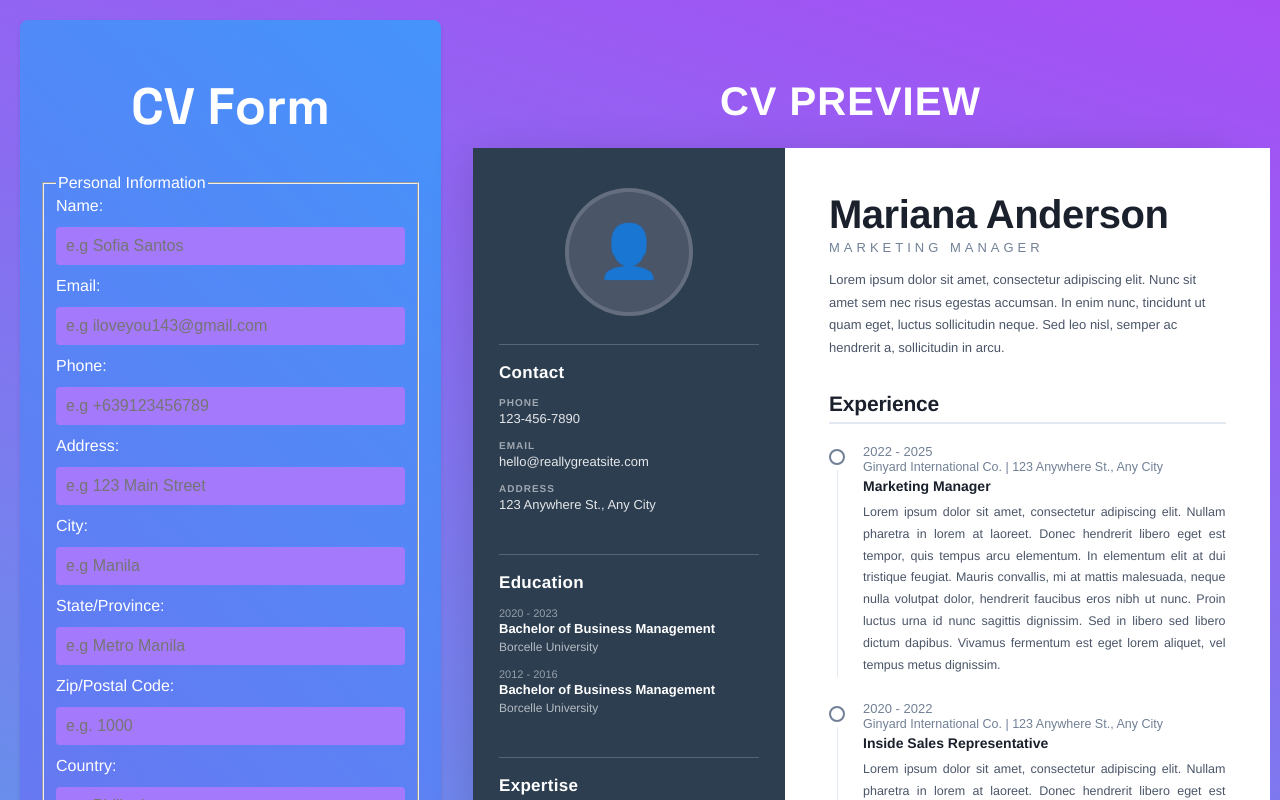
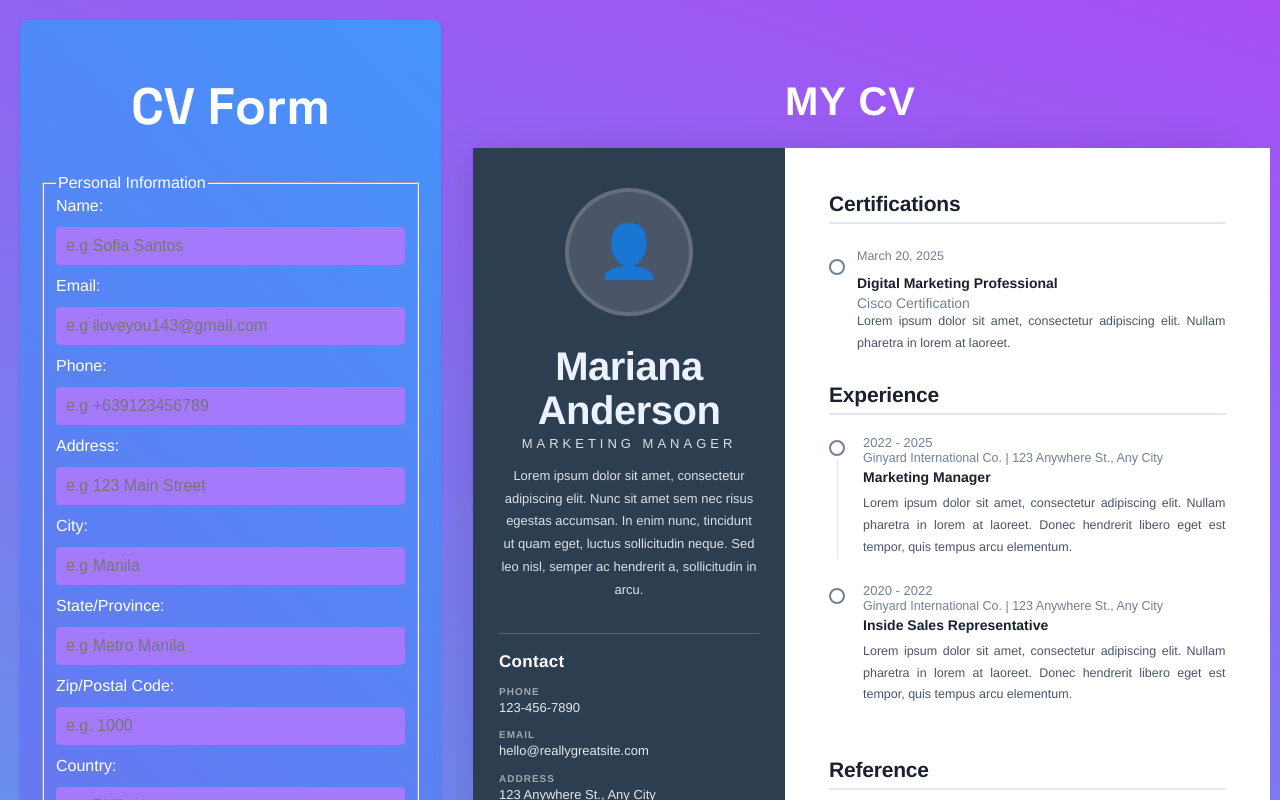
Before and after one commit to rayx3000/cv-application, a React (Vite) app: page / in a window 1280 px wide. Shown: the top 800 px of the page. Built offline with nearby package versions, Linux system fonts and the light colour scheme.

Commit message:
add certification section in cv

```diff
--- a/src/components/CV/CV.css
+++ b/src/components/CV/CV.css
@@ -33,6 +33,38 @@
   flex-direction: column;
   gap: 28px;
 }
+
+/* Header */
+.cv-header {
+  margin-bottom: 4px;
+  text-align: center;
+}
+
+.cv-name {
+  font-size: 40px;
+  font-weight: 900;
+  color: #ecf2ff;
+  margin: 0 0 4px 0;
+  line-height: 1.1;
+  letter-spacing: -0.5px;
+}
+
+.cv-job-title {
+  font-size: 13px;
+  color: #dde0e6;
+  letter-spacing: 4px;
+  font-family: Arial, sans-serif;
+  text-transform: uppercase;
+  margin: 0 0 14px 0;
+}
+
+.cv-summary {
+  font-size: 13px;
+  color: #dde0e6;
+  line-height: 1.75;
+  margin: 0;
+}
+
 
 /* Avatar */
 .cv-avatar {
@@ -146,36 +178,6 @@
   gap: 28px;
 }
 
-/* Header */
-.cv-header {
-  margin-bottom: 4px;
-}
-
-.cv-name {
-  font-size: 40px;
-  font-weight: 900;
-  color: #1a202c;
-  margin: 0 0 4px 0;
-  line-height: 1.1;
-  letter-spacing: -0.5px;
-}
-
-.cv-job-title {
-  font-size: 13px;
-  color: #718096;
-  letter-spacing: 4px;
-  font-family: Arial, sans-serif;
-  text-transform: uppercase;
-  margin: 0 0 14px 0;
-}
-
-.cv-summary {
-  font-size: 13px;
-  color: #4a5568;
-  line-height: 1.75;
-  margin: 0;
-}
-
 /* Sections */
 .cv-section {
   display: flex;
@@ -195,6 +197,61 @@
   background-color: #e2e8f0;
   margin-bottom: 20px;
 }
+
+/* Certifications */
+
+.cv-cert-item {
+  display: flex;
+  gap: 12px;
+}
+
+.cv-cert-timeline {
+  display: flex;
+  flex-direction: column;
+  align-items: center;
+  padding-top: 15px;
+}
+
+.cv-cert-dot {
+  width: 12px;
+  height: 12px;
+  border-radius: 50%;
+  border: 2px solid #718096;
+  background-color: #fff;
+  flex-shrink: 0;
+}
+
+.cv-cert-date {
+  font-size: 12.5px;
+  color: #718096;
+  margin-top: 5px;
+}
+
+.cv-cert-content{
+  flex: 1;
+}
+
+.cv-cert-name {
+  font-size: 14px;
+  font-weight: 800;
+  color: #1a202c;
+  margin: 0 0 4px 0;
+}
+
+.cv-cert-company{
+  font-size: 14px;
+  color: #718096;
+  margin: 0;
+}
+
+.cv-cert-desc {
+  font-size: 12.5px;
+  color: #4a5568;
+  line-height: 1.75;
+  margin: 0;
+  text-align: justify;
+}
+
 
 /* Experience */
 .cv-exp-item {
--- a/src/components/CV/CV.jsx
+++ b/src/components/CV/CV.jsx
@@ -1,5 +1,5 @@
-import React from 'react'
-import './CV.css'
+import React from 'react';
+import './CV.css';
 
 const resumeData = {
   name: "Mariana Anderson",
@@ -25,27 +25,29 @@ const resumeData = {
   ],
   expertise: ["UI/UX", "Visual Design", "Wireframes", "Storyboards", "User Flows", "Process Flows"],
   languages: ["English", "Spanish"],
+  // Updated certifications to include the new structure
+  certifications: [
+    {
+      date: "March 20, 2025",
+      name: "Digital Marketing Professional",
+      company: "Cisco Certification",
+      desc: "Lorem ipsum dolor sit amet, consectetur adipiscing elit. Nullam pharetra in lorem at laoreet."
+    }
+  ],
   experience: [
     {
       years: "2022 - 2025",
       company: "Ginyard International Co. | 123 Anywhere St., Any City",
       role: "Marketing Manager",
       description:
-        "Lorem ipsum dolor sit amet, consectetur adipiscing elit. Nullam pharetra in lorem at laoreet. Donec hendrerit libero eget est tempor, quis tempus arcu elementum. In elementum elit at dui tristique feugiat. Mauris convallis, mi at mattis malesuada, neque nulla volutpat dolor, hendrerit faucibus eros nibh ut nunc. Proin luctus urna id nunc sagittis dignissim. Sed in libero sed libero dictum dapibus. Vivamus fermentum est eget lorem aliquet, vel tempus metus dignissim.",
+        "Lorem ipsum dolor sit amet, consectetur adipiscing elit. Nullam pharetra in lorem at laoreet. Donec hendrerit libero eget est tempor, quis tempus arcu elementum.",
     },
     {
       years: "2020 - 2022",
       company: "Ginyard International Co. | 123 Anywhere St., Any City",
       role: "Inside Sales Representative",
       description:
-        "Lorem ipsum dolor sit amet, consectetur adipiscing elit. Nullam pharetra in lorem at laoreet. Donec hendrerit libero eget est tempor, quis tempus arcu elementum. In elementum elit at dui tristique feugiat. Mauris convallis, mi at mattis malesuada, neque nulla volutpat dolor, hendrerit faucibus eros nibh ut nunc. Proin luctus urna id nunc sagittis dignissim. Sed in libero sed libero dictum dapibus. Vivamus fermentum est eget lorem aliquet, vel tempus metus dignissim.",
-    },
-    {
-      years: "2018 - 2020",
-      company: "Ginyard International Co. | 123 Anywhere St., Any City",
-      role: "Inside Sales Representative",
-      description:
-        "Lorem ipsum dolor sit amet, consectetur adipiscing elit. Nullam pharetra in lorem at laoreet. Donec hendrerit libero eget est tempor, quis tempus arcu elementum. In elementum elit at dui tristique feugiat. Mauris convallis, mi at mattis malesuada, neque nulla volutpat dolor, hendrerit faucibus eros nibh ut nunc. Proin luctus urna id nunc sagittis dignissim. Sed in libero sed libero dictum dapibus. Vivamus fermentum est eget lorem aliquet, vel tempus metus dignissim.",
+        "Lorem ipsum dolor sit amet, consectetur adipiscing elit. Nullam pharetra in lorem at laoreet. Donec hendrerit libero eget est tempor, quis tempus arcu elementum.",
     },
   ],
   references: [
@@ -62,18 +64,24 @@ const resumeData = {
       email: "hello@reallygreatsite.com",
     },
   ],
-}
+};
 
 const CV = () => {
   return (
     <div className="cv-container">
-      <h1>CV Preview</h1>
+      <h1>My CV</h1>
       <div className="cv-content">
 
         {/* LEFT SIDEBAR */}
         <div className="cv-sidebar">
           <div className="cv-avatar">
             <span>👤</span>
+          </div>
+
+          <div className="cv-header">
+            <h2 className="cv-name">{resumeData.name}</h2>
+            <p className="cv-job-title">{resumeData.title}</p>
+            <p className="cv-summary">{resumeData.summary}</p>
           </div>
 
           <div className="cv-side-section">
@@ -117,12 +125,31 @@ const CV = () => {
 
         {/* RIGHT MAIN CONTENT */}
         <div className="cv-main">
-          <div className="cv-header">
-            <h2 className="cv-name">{resumeData.name}</h2>
-            <p className="cv-job-title">{resumeData.title}</p>
-            <p className="cv-summary">{resumeData.summary}</p>
+
+          {/* Certifications Section */}
+          <div className="cv-section">
+            <h3 className="cv-section-title">Certifications</h3>
+            <div className="cv-section-divider" />
+            <div className="cv-cert-grid">
+              {/* FIXED: Wrapped in .map() so 'i' is defined */}
+              {resumeData.certifications.map((cert, i) => (
+                <div key={i} className='cv-cert-item'>
+                  <div className='cv-cert-timeline'>
+                    <div className="cv-cert-dot" />
+                    {i < resumeData.certifications.length - 1 && <div className="cv-cert-line" />}
+                  </div>
+                  <div className='cv-cert-content'>
+                    <p className='cv-cert-date'>{cert.date}</p>
+                    <p className="cv-cert-name">{cert.name}</p>
+                    <p className="cv-cert-company">{cert.company}</p>
+                    <p className='cv-cert-desc'>{cert.desc}</p>
+                  </div>
+                </div>
+              ))}
+            </div>
           </div>
 
+          {/* Experience Section */}
           <div className="cv-section">
             <h3 className="cv-section-title">Experience</h3>
             <div className="cv-section-divider" />
@@ -142,6 +169,7 @@ const CV = () => {
             ))}
           </div>
 
+          {/* Reference Section */}
           <div className="cv-section">
             <h3 className="cv-section-title">Reference</h3>
             <div className="cv-section-divider" />
@@ -151,22 +179,22 @@ const CV = () => {
                   <p className="cv-ref-name">{ref.name}</p>
                   <p className="cv-ref-company">{ref.company}</p>
                   <div className="cv-ref-detail">
-                    <span className="cv-ref-label">Phone:</span>
+                    <span className="cv-ref-label">Phone: </span>
                     <span>{ref.phone}</span>
                   </div>
                   <div className="cv-ref-detail">
-                    <span className="cv-ref-label">Email :</span>
+                    <span className="cv-ref-label">Email: </span>
                     <span>{ref.email}</span>
                   </div>
                 </div>
               ))}
             </div>
           </div>
-        </div>
 
-      </div>
-    </div>
-  )
-}
+        </div> {/* End of cv-main */}
+      </div> {/* End of cv-content */}
+    </div> /* End of cv-container */
+  );
+};
 
-export default CV
+export default CV;
```
